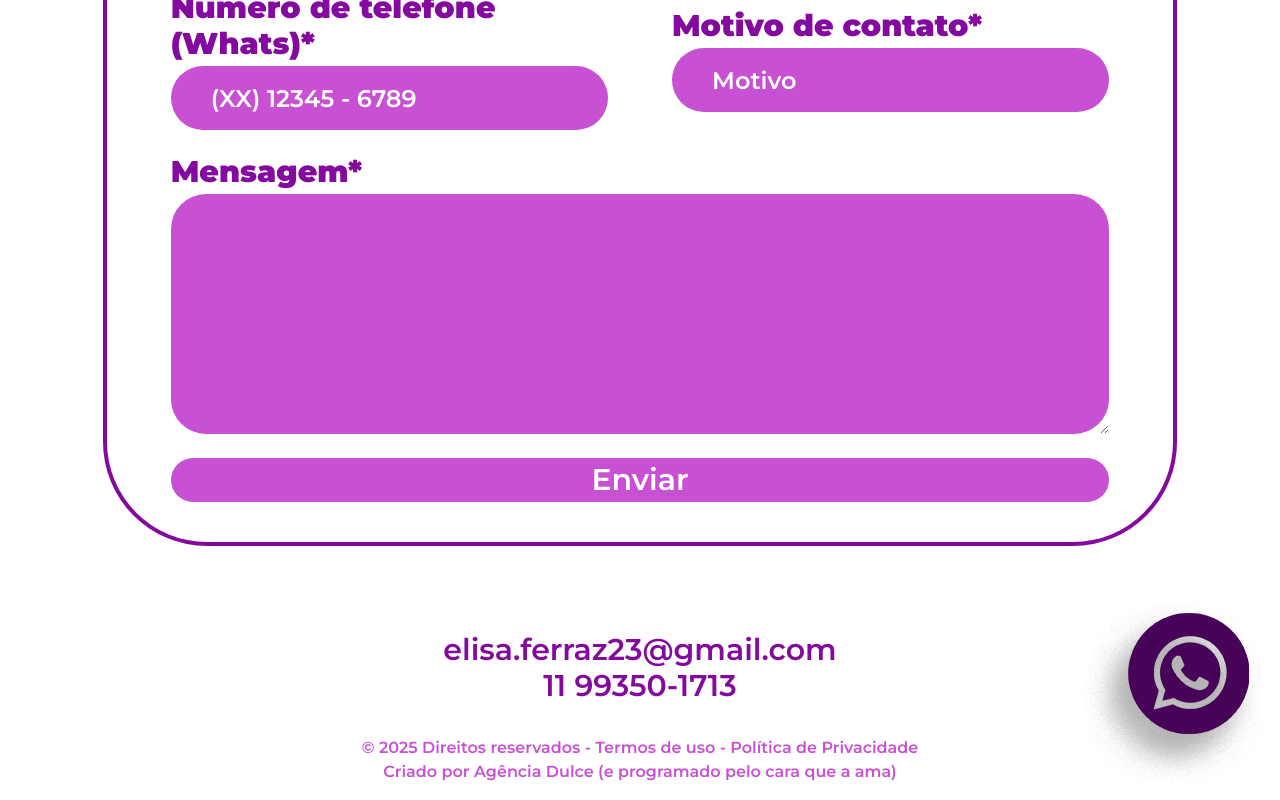
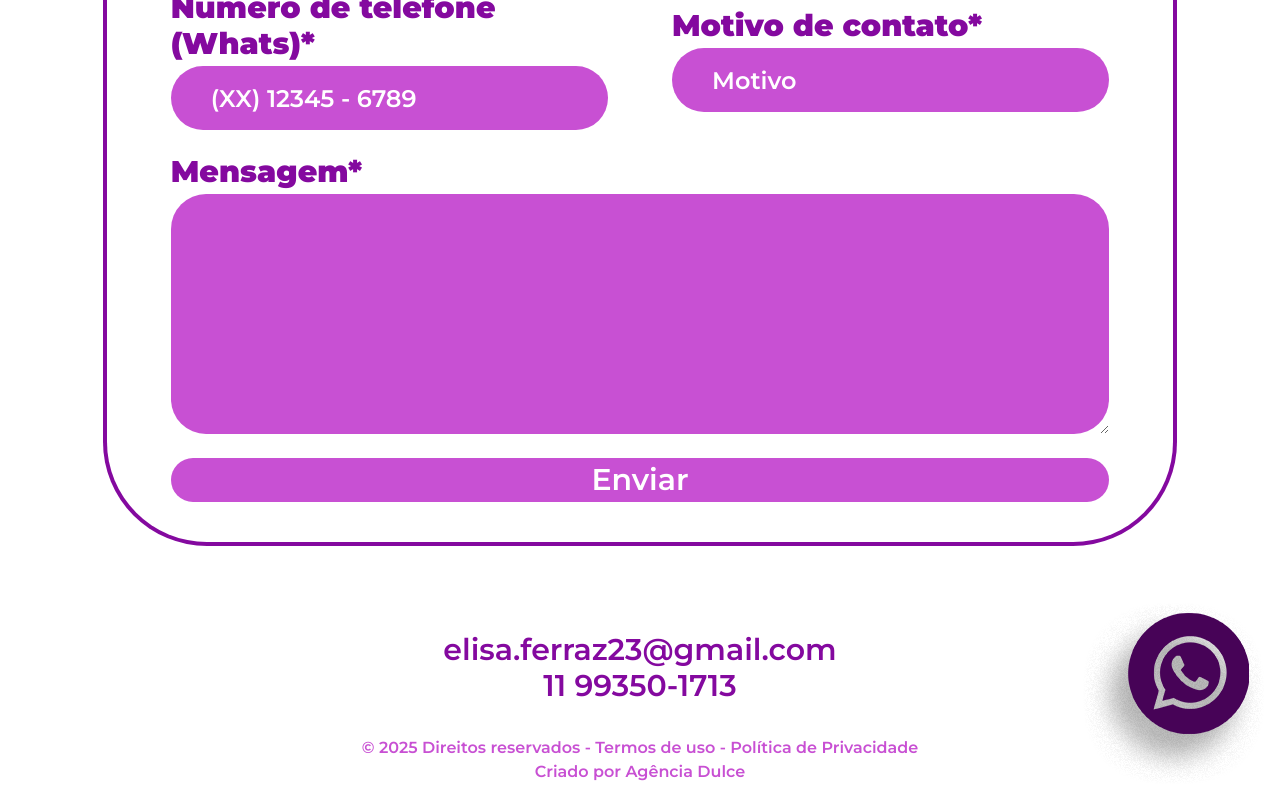
Before and after one commit to lucaspzaranza/elisa-adv, a Next.js app: page / in a window 1280 px wide. Shown: the part 6457-7257 px from the top of the page. Built offline with nearby package versions, Linux system fonts and the light colour scheme.

Commit message:
changing project footer

```diff
--- a/src/app/components/sections/footer/index.tsx
+++ b/src/app/components/sections/footer/index.tsx
@@ -29,7 +29,7 @@ export default function Footer() {
           © 2025 Direitos reservados - Termos de uso - Política de Privacidade
         </span>
         <span className="font-semibold text-primary mb-4 text-center">
-          Criado por Agência Dulce (e programado pelo cara que a ama)
+          Criado por Agência Dulce
         </span>
       </div>
     </footer>
```
